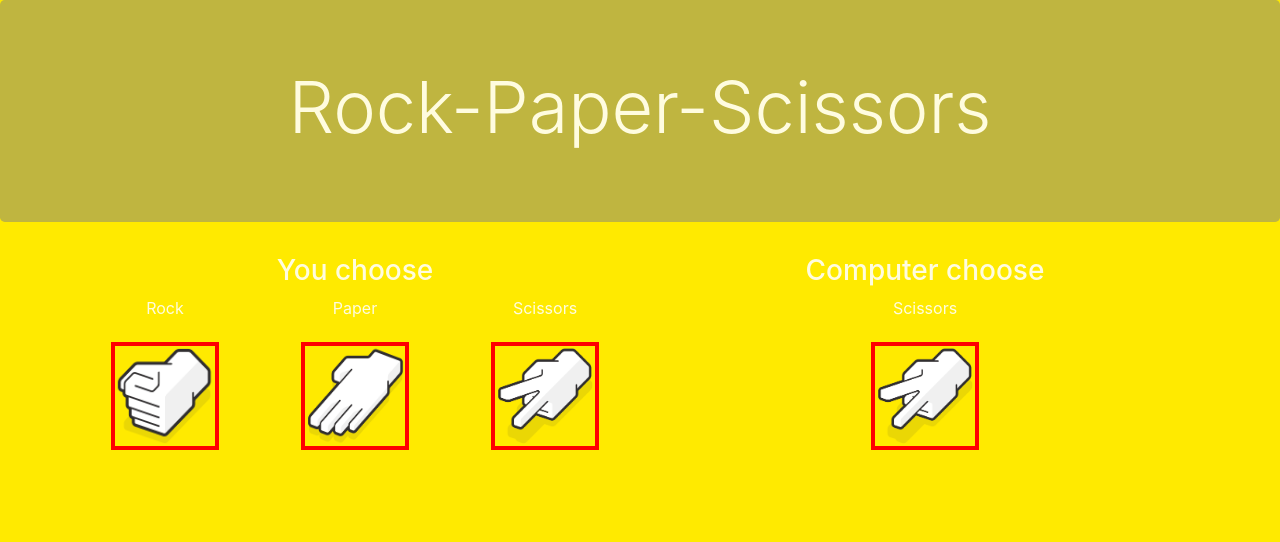
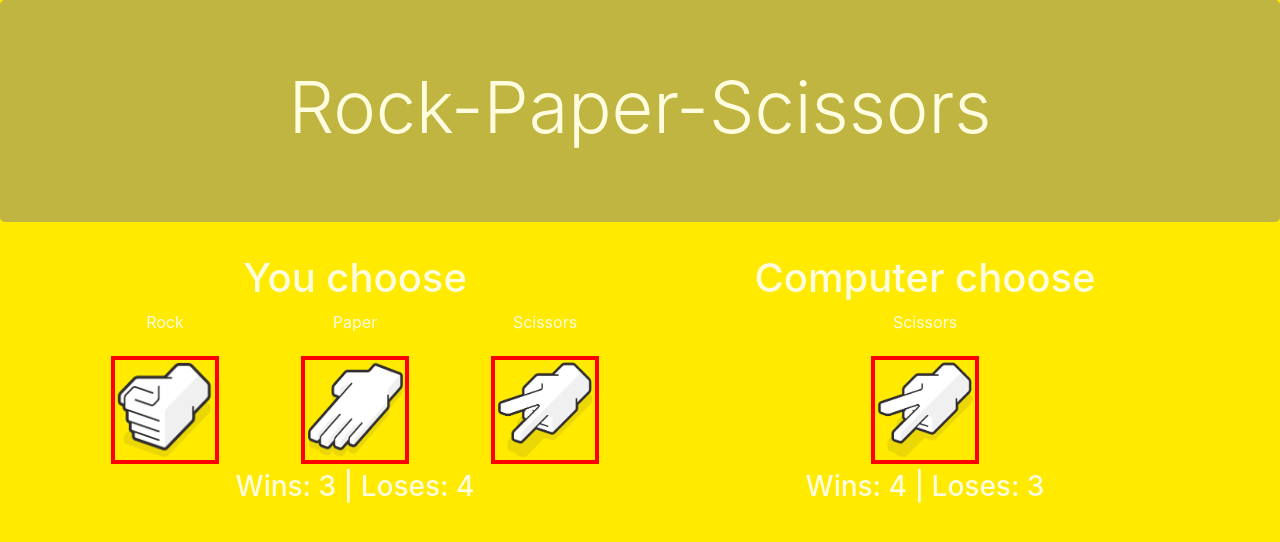
Before and after one commit to matbocz/RockPaperScissors-WebApp, a website: page index.html in a window 1280 px wide. Drawn offline with nearby package versions, Linux system fonts and the light colour scheme.

```diff
--- a/index.html
+++ b/index.html
@@ -26,7 +26,7 @@
         <div class="container">
             <div class="row">
                 <div class="col-sm">
-          <h3>You choose</h3>
+                    <h1>You choose</h1>
                     <div class="row">
                         <div class="col-sm">
                             <p>Rock</p>
@@ -41,12 +41,14 @@
                             <img src="img/scissors.png" alt="Scissors" />
                         </div>
                     </div>
+                    <h3>Wins: 3 | Loses: 4</h3>
                 </div>
 
                 <div class="col-sm">
-          <h3>Computer choose</h3>
+                    <h1>Computer choose</h1>
                     <p>Scissors</p>
                     <img src="img/scissors.png" alt="Scissors" />
+                    <h3>Wins: 4 | Loses: 3</h3>
                 </div>
             </div>
         </div>
```
Lines whose indentation alone changed are shown as unchanged.
